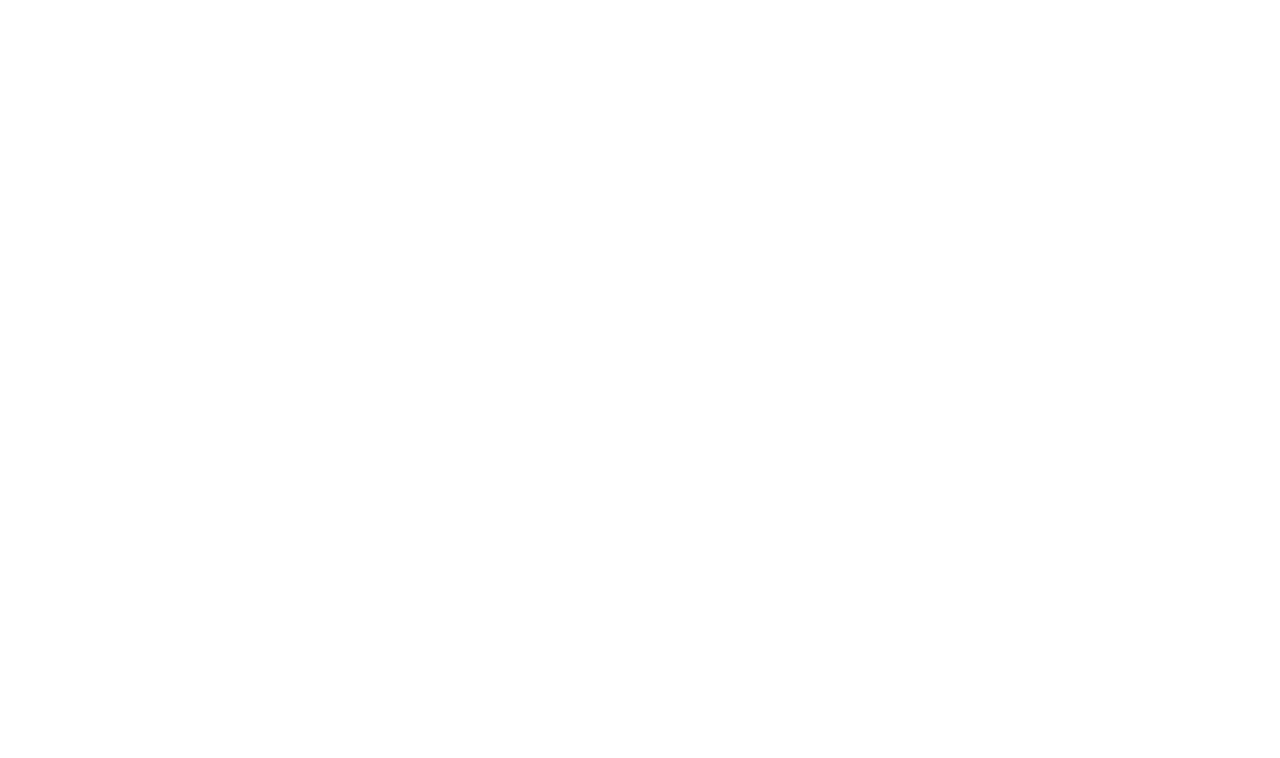
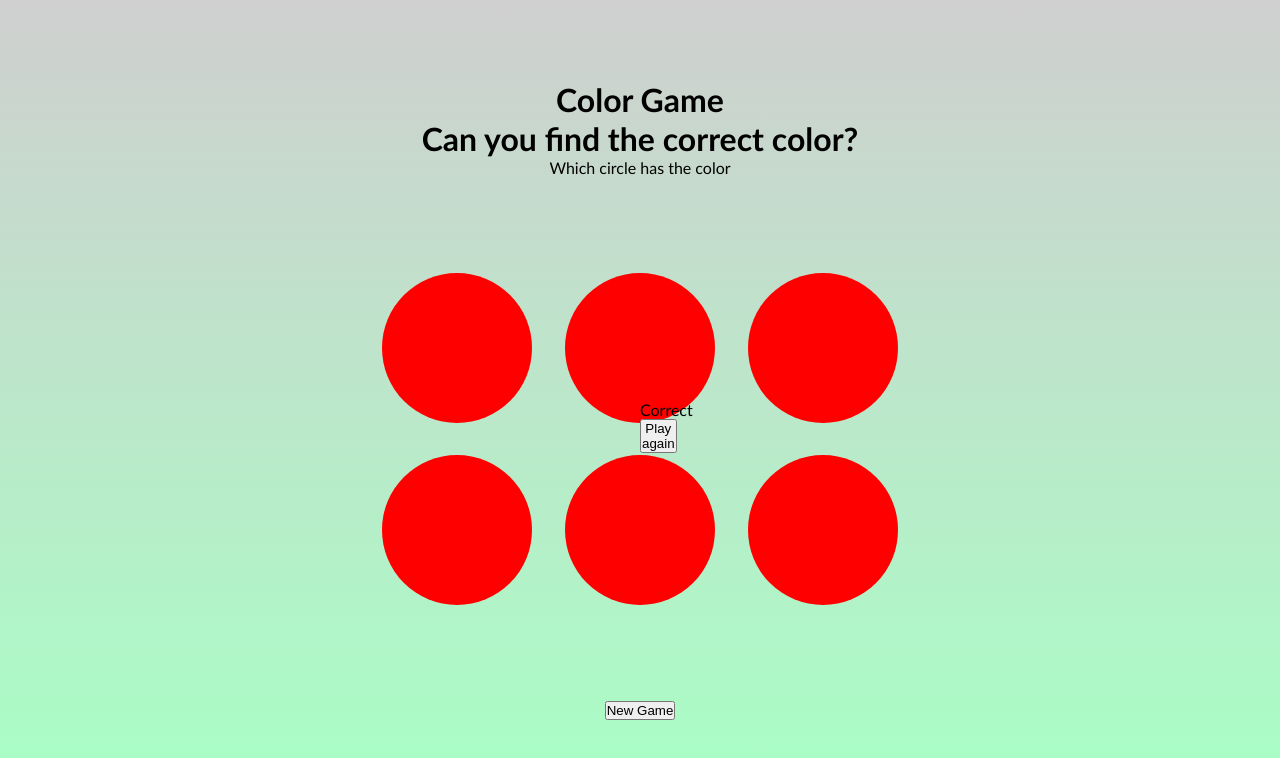
Before and after one commit to stetu281/rgb-color-game, a plain HTML site: page index.html in a window 1280 px wide. Drawn offline with Linux system fonts and the light colour scheme.

Commit message:
Add html and basic styling

```diff
--- a/index.html
+++ b/index.html
@@ -7,6 +7,29 @@
     <link rel="stylesheet" type="text/css" href="style.css">
 </head>
 <body>
+    <main>
+        <h1>Color Game<br>Can you find the correct color?</h1>
+        <p>Which circle has the color</p>
+        <span id="rgb-color"></span>
+        <div class="game-container">
+            <div class="color-field"></div>
+            <div class="color-field"></div>
+            <div class="color-field"></div>
+            <div class="color-field"></div>
+            <div class="color-field"></div>
+            <div class="color-field"></div>
+        </div>
+        <button class="new-game">New Game</button>
+        <div class="win-overlay">
+            <p>Correct</p>
+            <button class="new-game">Play again</button>
+        </div>
+    </main>
+
+
+
+
+
 
     <script src="index.js"></script>
 </body>
--- a/style.css
+++ b/style.css
@@ -0,0 +1,43 @@
+* {
+    margin: 0;
+    padding: 0;
+    box-sizing: border-box;
+}
+body {
+    font-family: 'Trebuchet MS', 'Lucida Sans Unicode', 'Lucida Grande', 'Lucida Sans', Arial, sans-serif;
+    font-size: 16px;
+    background: linear-gradient(#cfcfcf, #a8ffc5);
+    height: 100vh;
+    width: 100vw;
+}
+main {
+    height: 100%;
+    width: 100%;
+    display: flex;
+    flex-direction: column;
+    justify-content: center;
+    align-items: center;
+}
+h1 {
+    text-align: center;
+}
+.game-container {
+    width: 90%;
+    max-width: 550px;
+    display: flex;
+    justify-content: space-evenly;
+    flex-wrap: wrap;
+    margin: 5rem 0;
+}
+.color-field {
+    width: 150px;
+    height: 150px;
+    background-color: red;
+    border-radius: 50%;
+    margin: 1rem;
+}
+.win-overlay {
+    position: absolute;
+    width: 0;
+    height: 0;
+}
```
